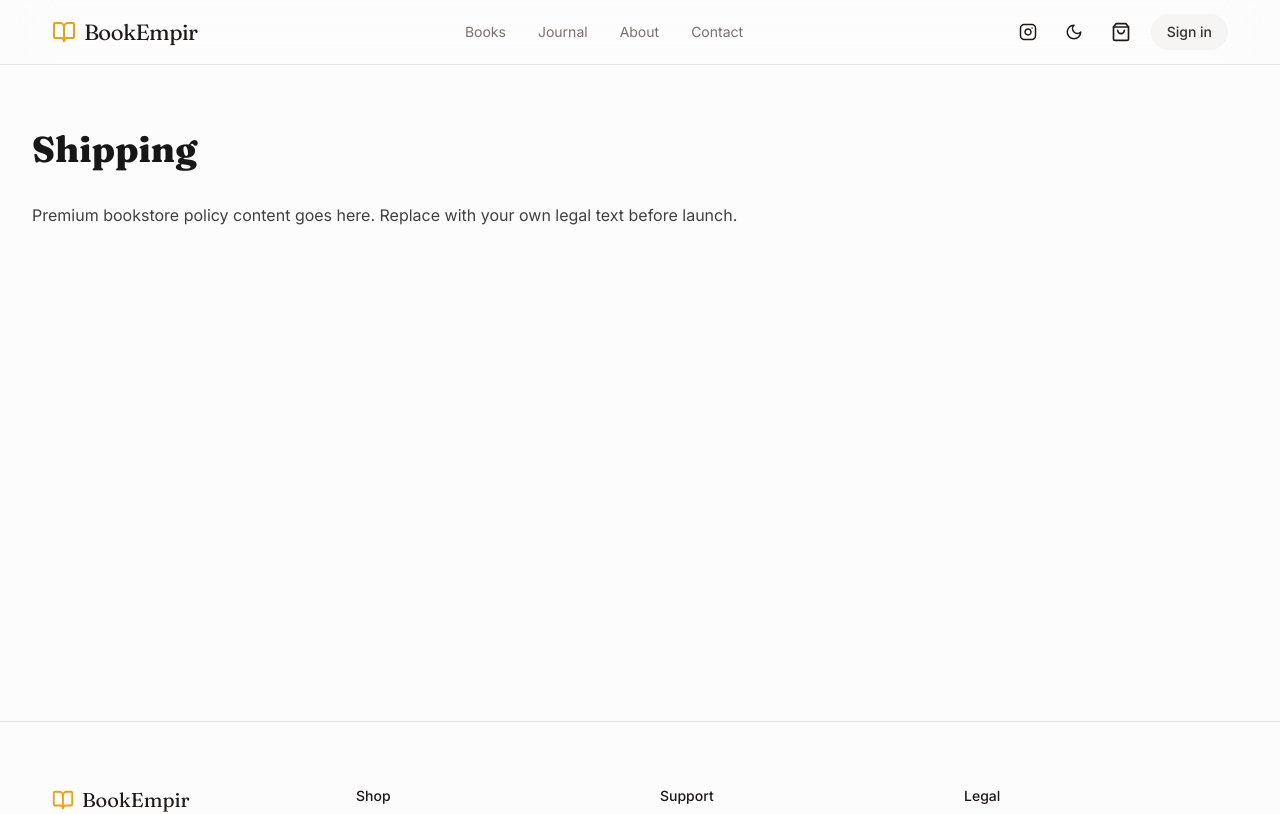
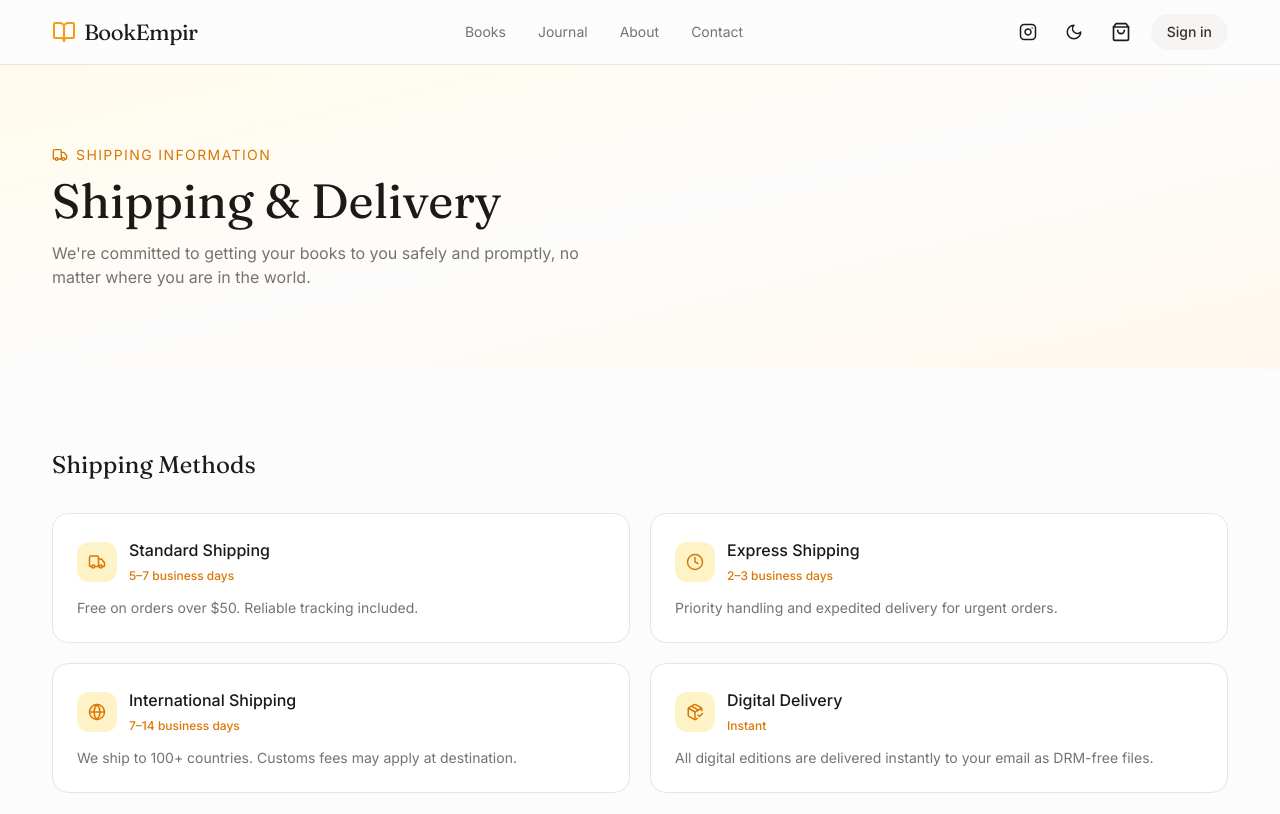
Before and after one commit to gavuvapro/bookempir, a Next.js app: page /shipping in a window 1280 px wide. Shown: the top 814 px of the page. Built offline with nearby package versions, Linux system fonts and the light colour scheme; no server answers.

Commit message:
feat: redesign shipping page with detailed information and clean up .gitignore env tracking

```diff
--- a/app/(site)/shipping/page.tsx
+++ b/app/(site)/shipping/page.tsx
@@ -1 +1,145 @@
-export default function Page(){ return <div className="container py-16 prose-book max-w-3xl"><h1 className="font-display text-4xl capitalize">shipping</h1><p>Premium bookstore policy content goes here. Replace with your own legal text before launch.</p></div>}
+import {
+  Truck,
+  Globe,
+  Clock,
+  PackageCheck,
+  MapPin,
+  ShieldCheck,
+  AlertCircle,
+  Mail,
+} from "lucide-react"
+import { siteConfig } from "@/lib/site"
+import Link from "next/link"
+
+const shippingMethods = [
+  {
+    icon: Truck,
+    title: "Standard Shipping",
+    time: "5–7 business days",
+    desc: "Free on orders over $50. Reliable tracking included.",
+  },
+  {
+    icon: Clock,
+    title: "Express Shipping",
+    time: "2–3 business days",
+    desc: "Priority handling and expedited delivery for urgent orders.",
+  },
+  {
+    icon: Globe,
+    title: "International Shipping",
+    time: "7–14 business days",
+    desc: "We ship to 100+ countries. Customs fees may apply at destination.",
+  },
+  {
+    icon: PackageCheck,
+    title: "Digital Delivery",
+    time: "Instant",
+    desc: "All digital editions are delivered instantly to your email as DRM-free files.",
+  },
+]
+
+export default function ShippingPage() {
+  return (
+    <div>
+      {/* ── Hero ──────────────────────────────────────── */}
+      <section className="bg-gradient-to-br from-amber-50 via-background to-orange-50 dark:from-amber-950/20 dark:via-background dark:to-orange-950/20">
+        <div className="container py-16 md:py-20">
+          <p className="text-sm uppercase tracking-widest text-amber-600 dark:text-amber-400 mb-3 flex items-center gap-2">
+            <Truck size={16} />
+            Shipping Information
+          </p>
+          <h1 className="font-display text-4xl md:text-5xl">
+            Shipping & Delivery
+          </h1>
+          <p className="mt-4 text-muted-foreground max-w-xl">
+            We're committed to getting your books to you safely and promptly, no matter where you are in the world.
+          </p>
+        </div>
+      </section>
+
+      {/* ── Shipping Methods ──────────────────────────── */}
+      <section className="container py-16 md:py-20">
+        <h2 className="font-display text-2xl mb-8">Shipping Methods</h2>
+        <div className="grid sm:grid-cols-2 gap-5">
+          {shippingMethods.map(({ icon: Icon, title, time, desc }) => (
+            <div
+              key={title}
+              className="rounded-2xl border bg-card p-6 hover:shadow-sm transition-shadow"
+            >
+              <div className="flex items-center gap-3 mb-3">
+                <div className="w-10 h-10 rounded-xl bg-amber-100 dark:bg-amber-900/40 flex items-center justify-center text-amber-600 dark:text-amber-400">
+                  <Icon size={18} />
+                </div>
+                <div>
+                  <h3 className="font-medium">{title}</h3>
+                  <span className="text-xs text-amber-600 dark:text-amber-400 font-medium">
+                    {time}
+                  </span>
+                </div>
+              </div>
+              <p className="text-sm text-muted-foreground">{desc}</p>
+            </div>
+          ))}
+        </div>
+      </section>
+
+      {/* ── Details ───────────────────────────────────── */}
+      <section className="bg-secondary/60 dark:bg-secondary/30">
+        <div className="container py-16 md:py-20 max-w-4xl">
+          <div className="space-y-10">
+            <div>
+              <div className="flex items-center gap-2 mb-3">
+                <MapPin size={18} className="text-amber-500" />
+                <h3 className="font-display text-xl">Order Tracking</h3>
+              </div>
+              <p className="text-muted-foreground leading-relaxed">
+                Once your order ships, you'll receive an email with a tracking number and a link to track your package in real-time. You can also view order status in your <Link href="/account" className="text-amber-600 dark:text-amber-400 underline">account dashboard</Link>.
+              </p>
+            </div>
+
+            <div>
+              <div className="flex items-center gap-2 mb-3">
+                <ShieldCheck size={18} className="text-amber-500" />
+                <h3 className="font-display text-xl">Packaging & Care</h3>
+              </div>
+              <p className="text-muted-foreground leading-relaxed">
+                Every book is carefully packaged in eco-friendly, protective materials to ensure it arrives in pristine condition. We use rigid mailers for paperbacks and bubble-wrapped boxes for hardcovers and multi-book orders.
+              </p>
+            </div>
+
+            <div>
+              <div className="flex items-center gap-2 mb-3">
+                <AlertCircle size={18} className="text-amber-500" />
+                <h3 className="font-display text-xl">Damaged or Lost Shipments</h3>
+              </div>
+              <p className="text-muted-foreground leading-relaxed">
+                If your order arrives damaged or is lost in transit, please contact us at{" "}
+                <a href={`mailto:${siteConfig.email}`} className="text-amber-600 dark:text-amber-400 underline">
+                  {siteConfig.email}
+                </a>{" "}
+                within 14 days of the expected delivery date. We'll send a replacement or issue a full refund — whichever you prefer.
+              </p>
+            </div>
+          </div>
+        </div>
+      </section>
+
+      {/* ── CTA ───────────────────────────────────────── */}
+      <section className="container py-16 pb-24">
+        <div className="rounded-[28px] border bg-card p-8 text-center max-w-xl mx-auto">
+          <Mail size={28} className="mx-auto text-amber-500 mb-3" />
+          <h3 className="font-display text-xl">Questions about shipping?</h3>
+          <p className="text-sm text-muted-foreground mt-2">
+            Reach out to our team and we'll be happy to help.
+          </p>
+          <Link
+            href="/contact"
+            className="inline-flex items-center gap-2 rounded-full bg-amber-500 hover:bg-amber-600 text-black font-semibold px-6 py-2.5 text-sm mt-4 transition-colors"
+          >
+            Contact Us
+          </Link>
+        </div>
+      </section>
+    </div>
+  )
+}
```
Also changed, not shown: 1 other file (tests, documents, lock files or other folders).
